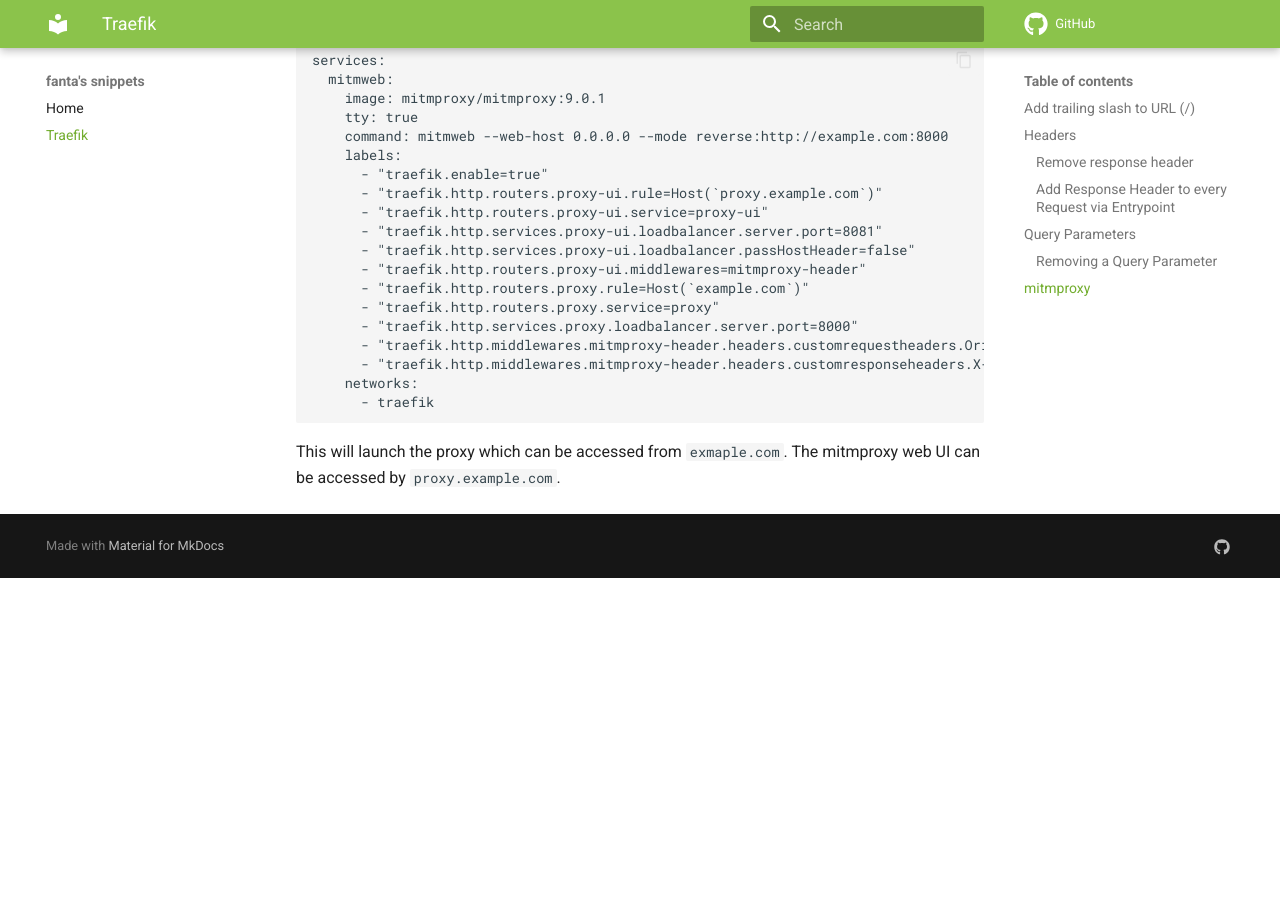
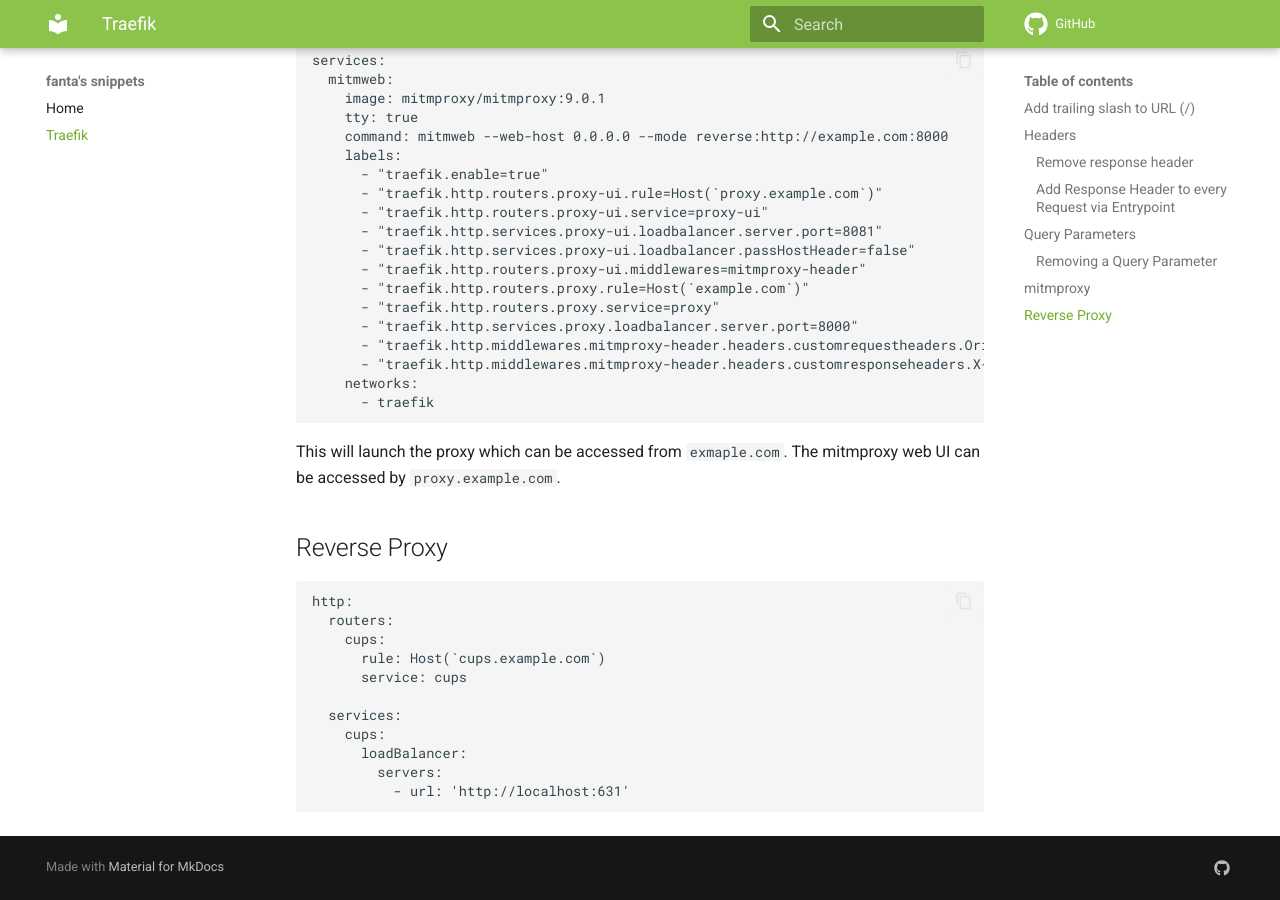
Before and after one commit to spezifanta/snippets, an MkDocs documentation site: the page built from docs/traefik.md, in a window 1280 px wide and 900 px high, scrolled down 2181 px. Built offline with MkDocs 1.6.1 and Material for MkDocs 9.7.7, drawn with Linux system fonts in a browser that asks for light colours; comment, search, counter and statistics services are not loaded; before the commit the page ends 2759 px from its top, so only the background shows below that.

Commit message:
Update traefik.md

````diff
--- a/docs/traefik.md
+++ b/docs/traefik.md
@@ -120,3 +120,19 @@
 ```
 
 This will launch the proxy which can be accessed from `exmaple.com`. The mitmproxy web UI can be accessed by `proxy.example.com`.
+
+## Reverse Proxy
+
+```yaml
+http:
+  routers:
+    cups:
+      rule: Host(`cups.example.com`)
+      service: cups
+
+  services:
+    cups:
+      loadBalancer:
+        servers:
+          - url: 'http://localhost:631'
+```
````
